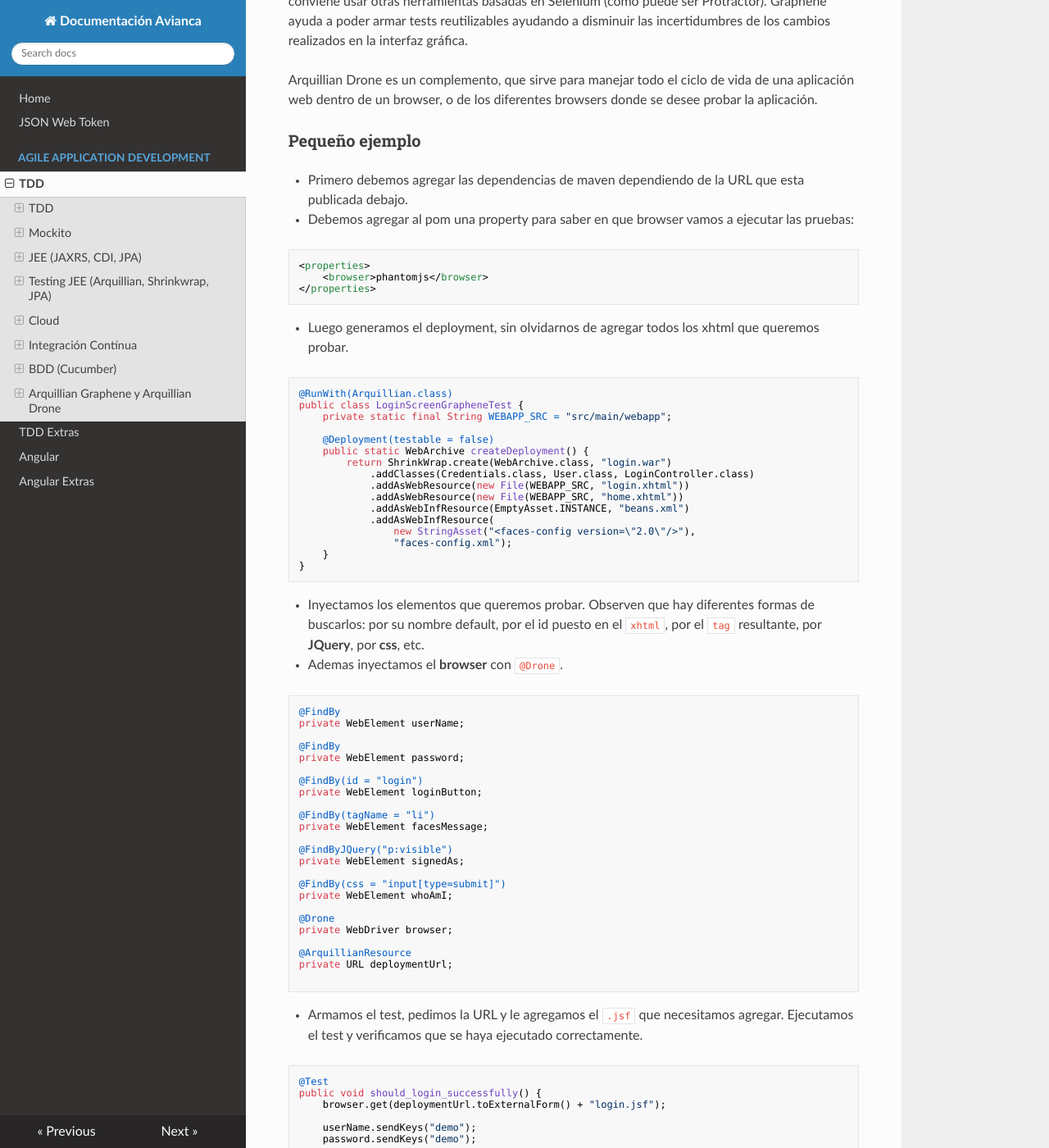
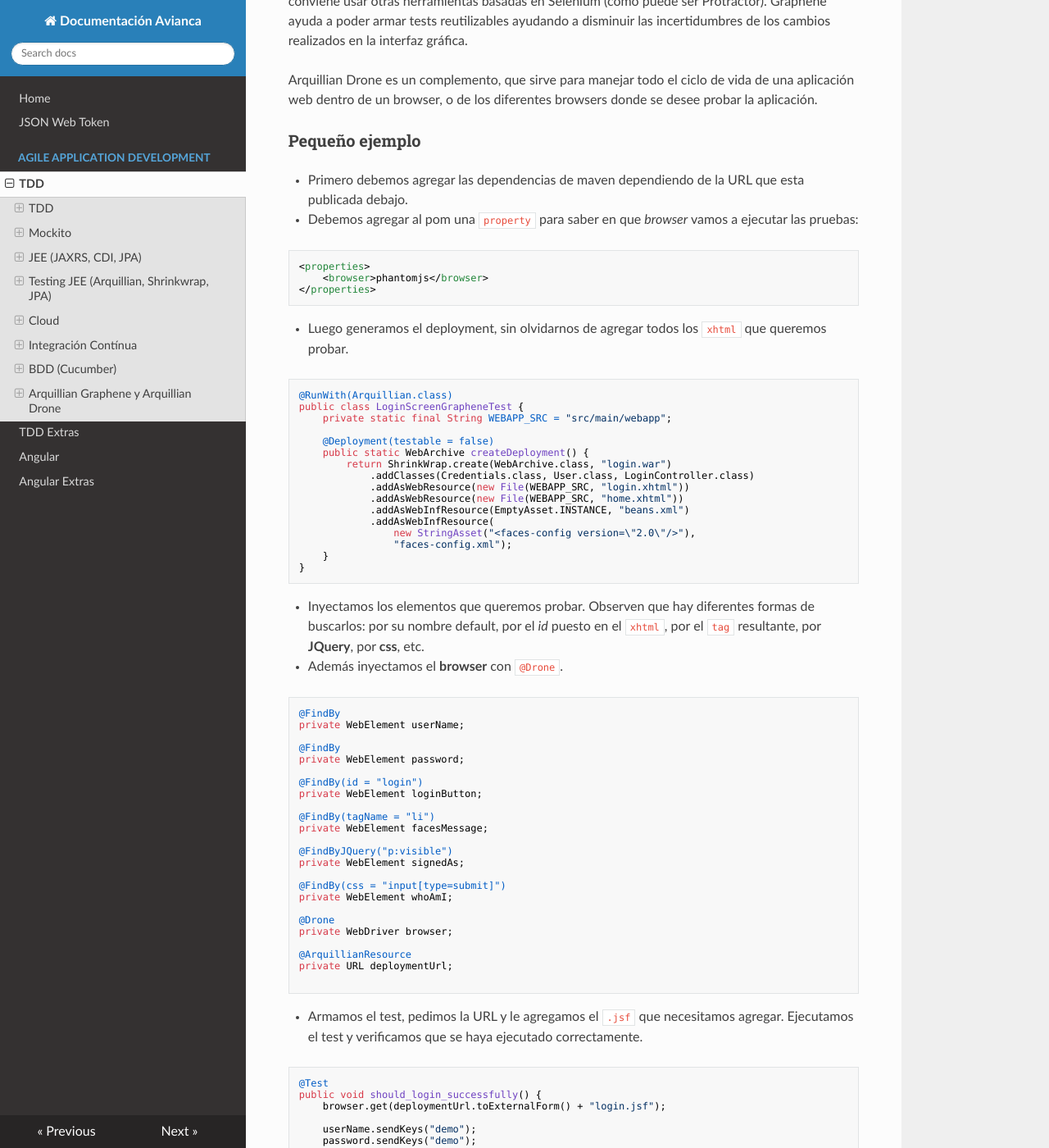
Before and after one commit to adrielparedes/angtdd, an MkDocs documentation site: the page built from documentation/docs/tdd.md, in a window 1280 px wide and 1400 px high, scrolled down 13124 px. Shown: the whole window at 82% size. Built offline with MkDocs 1.6.1, drawn with Linux system fonts in a browser that asks for light colours; nearby versions of some CDN libraries; old or Windows-style settings are respelled for this version of MkDocs.

Commit message:
[master]: Se corrigen algunas faltas

````diff
--- a/documentation/docs/tdd.md
+++ b/documentation/docs/tdd.md
@@ -606,7 +606,7 @@
 
 * Primero debemos agregar las dependencias de maven dependiendo de la URL que esta publicada debajo.
 
-* Debemos agregar al pom una property para saber en que browser vamos a ejecutar las pruebas:
+* Debemos agregar al pom una `property` para saber en que *browser* vamos a ejecutar las pruebas:
 
 ```xml
 <properties>
@@ -614,7 +614,7 @@
 </properties>
 ```
 
-* Luego generamos el deployment, sin olvidarnos de agregar todos los xhtml que queremos probar.
+* Luego generamos el deployment, sin olvidarnos de agregar todos los `xhtml` que queremos probar.
 
 ```java
 @RunWith(Arquillian.class)
@@ -635,8 +635,8 @@
 }
 ```
 
-* Inyectamos los elementos que queremos probar. Observen que hay diferentes formas de buscarlos: por su nombre default, por el id puesto en el `xhtml`, por el `tag` resultante, por **JQuery**, por **css**, etc.
-* Ademas inyectamos el **browser** con  `@Drone`.
+* Inyectamos los elementos que queremos probar. Observen que hay diferentes formas de buscarlos: por su nombre default, por el *id* puesto en el `xhtml`, por el `tag` resultante, por **JQuery**, por **css**, etc.
+* Además inyectamos el **browser** con  `@Drone`.
 
 ```java
 @FindBy
````
